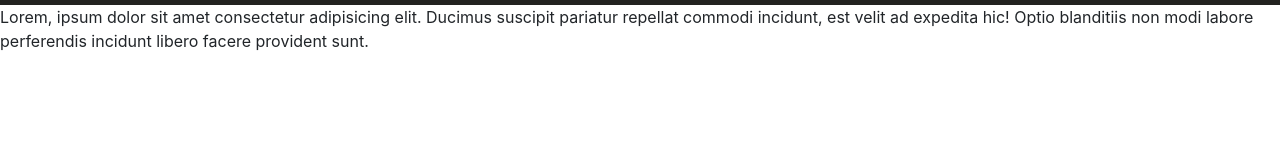
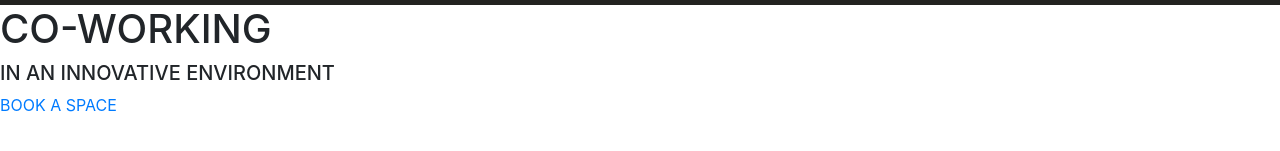
Before and after one commit to Loisa-Kitakaya/The-Hub, a plain HTML site: page index.html in a window 1280 px wide. Shown: the part 75-226 px from the top of the page. Drawn offline with nearby package versions, Linux system fonts and the light colour scheme.

Commit message:
created the home page section

```diff
--- a/index.html
+++ b/index.html
@@ -60,13 +60,12 @@
     </div>
 
     <!-- other body content -->
-    <div>
-      <p>
-        Lorem, ipsum dolor sit amet consectetur adipisicing elit. Ducimus
-        suscipit pariatur repellat commodi incidunt, est velit ad expedita hic!
-        Optio blanditiis non modi labore perferendis incidunt libero facere
-        provident sunt.
-      </p>
+    <div class="Home" id="Home">
+      <div class="Home_caption">
+        <h1>CO-WORKING</h1>
+        <h5>IN AN INNOVATIVE ENVIRONMENT</h5>
+        <a href="#">BOOK A SPACE</a>
+      </div>
     </div>
   </body>
   <script src="./js/main.js"></script>
```
